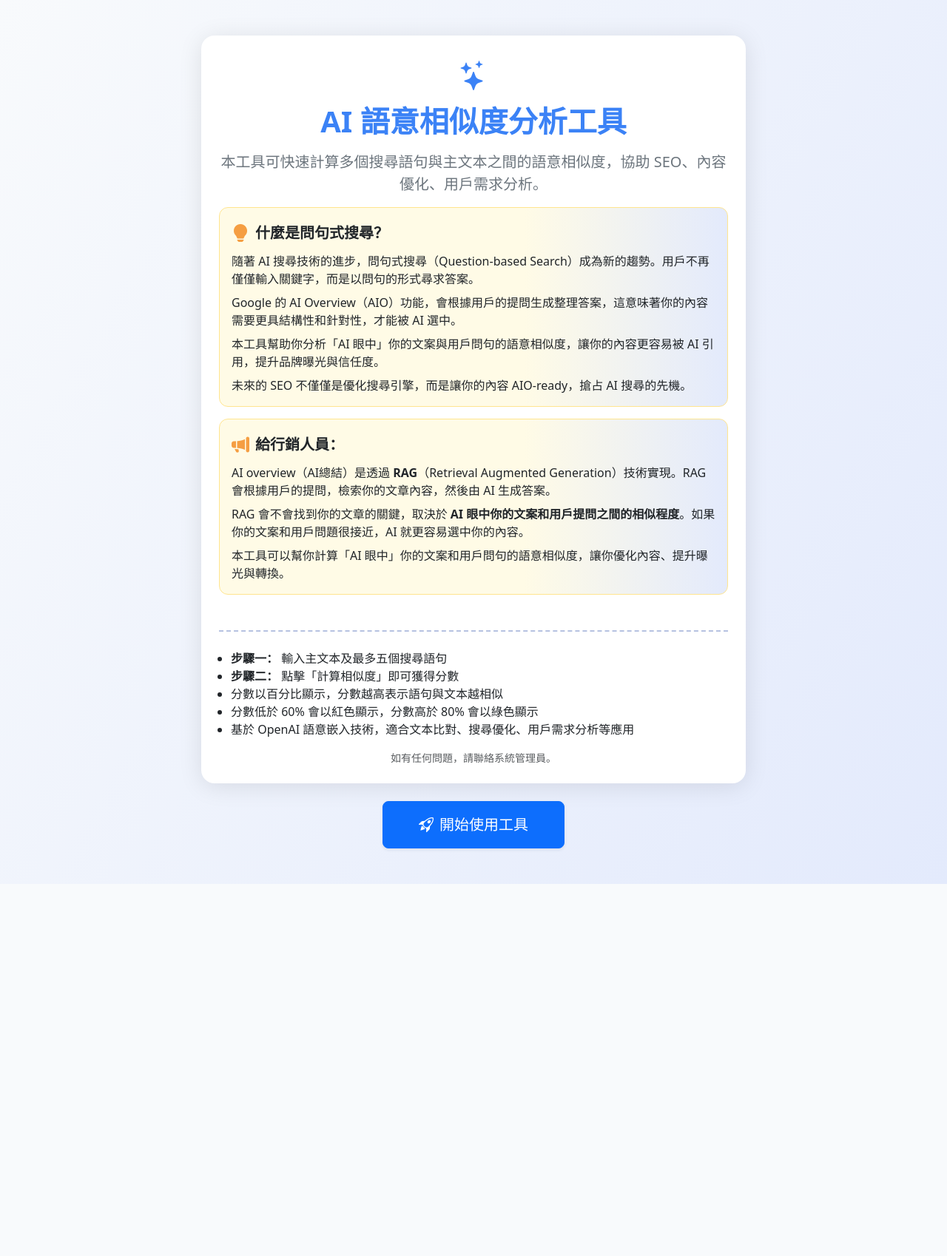
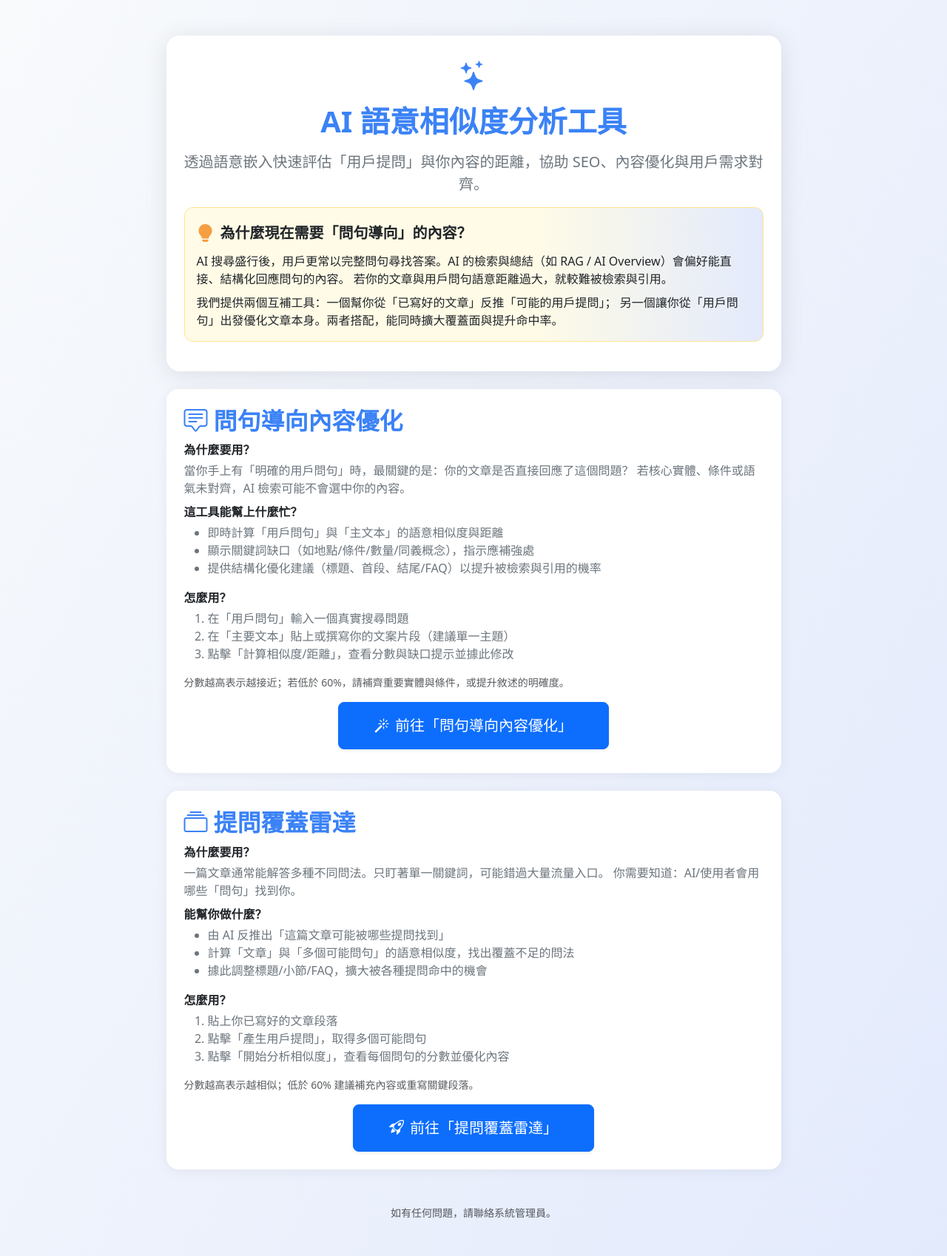
Before and after one commit to jmsie/aeo, a Django app: page / in a window 1280 px wide. Shown: the whole page at 74% size. Before the commit the page ends 1195 px from the top, so only its background shows below. Run offline with Django 4.2, Linux system fonts and the light colour scheme; parts of the project's set-up code (start-up, migrations or seed data) failed here and were passed over.

Commit message:
update text

```diff
--- a/text_similarity/app/templates/app/base.html
+++ b/text_similarity/app/templates/app/base.html
@@ -17,5 +17,6 @@
     <script src="https://cdn.jsdelivr.net/npm/bootstrap@5.3.0/dist/js/bootstrap.bundle.min.js"></script>
     <script src="https://cdnjs.cloudflare.com/ajax/libs/diff_match_patch/20121119/diff_match_patch.js"></script>
     {% block extra_js %}{% endblock %}
+    test
 </body>
 </html>
--- a/text_similarity/app/templates/app/home.html
+++ b/text_similarity/app/templates/app/home.html
@@ -4,6 +4,7 @@
     <meta charset="UTF-8">
     <meta name="viewport" content="width=device-width, initial-scale=1.0">
     <title>AI 語意相似度分析工具 | Home</title>
+    <meta name="description" content="以問句導向與多提問覆蓋兩大工具，計算用戶問句與內容的語意距離、找出關鍵詞缺口，幫你優化內容並提升 AI 搜尋與自然搜尋的命中率。">
     <link href="https://cdn.jsdelivr.net/npm/bootstrap@5.3.0/dist/css/bootstrap.min.css" rel="stylesheet">
     <link rel="stylesheet" href="https://cdn.jsdelivr.net/npm/bootstrap-icons@1.10.5/font/bootstrap-icons.css">
     <style>
@@ -23,51 +24,139 @@
             border-top: 2px dashed #b6c2e1;
             margin: 2rem 0 1.5rem 0;
         }
+        .tool-card {
+            box-shadow: 0 2px 18px rgba(0,0,0,0.06);
+            border-radius: 16px;
+        }
+        .tool-title {
+            color: #3b82f6;
+            font-weight: 700;
+        }
+        .cta-wrap a {
+            min-width: 260px;
+        }
     </style>
 </head>
 <body>
-    <div class="container py-5">
+    <div class="container py-5" role="main">
+        <!-- Hero -->
         <div class="row justify-content-center">
-            <div class="col-lg-8 col-md-10">
+            <div class="col-lg-9 col-md-10">
                 <div class="main-card card p-4 bg-white border-0 mb-4">
                     <div class="text-center mb-2">
                         <i class="bi bi-stars" style="font-size:2.5rem;color:#3b82f6;"></i>
                     </div>
                     <h1 class="mb-3 text-center fw-bold" style="color:#3b82f6;">AI 語意相似度分析工具</h1>
-                    <p class="lead text-center mb-3 text-secondary">本工具可快速計算多個搜尋語句與主文本之間的語意相似度，協助 SEO、內容優化、用戶需求分析。</p>
+                    <p class="lead text-center mb-3 text-secondary">
+                        透過語意嵌入快速評估「用戶提問」與你內容的距離，協助 SEO、內容優化與用戶需求對齊。
+                    </p>
                     <div class="alert alert-marketer mb-3">
                         <div class="d-flex align-items-center mb-2">
                             <i class="bi bi-lightbulb-fill me-2" style="font-size:1.5rem;color:#f59e42;"></i>
-                            <strong class="fs-5">什麼是問句式搜尋？</strong>
+                            <strong class="fs-5">為什麼現在需要「問句導向」的內容？</strong>
                         </div>
-                        <span class="d-block mt-2">隨著 AI 搜尋技術的進步，問句式搜尋（Question-based Search）成為新的趨勢。用戶不再僅僅輸入關鍵字，而是以問句的形式尋求答案。</span>
-                        <span class="d-block mt-2">Google 的 AI Overview（AIO）功能，會根據用戶的提問生成整理答案，這意味著你的內容需要更具結構性和針對性，才能被 AI 選中。</span>
-                        <span class="d-block mt-2">本工具幫助你分析「AI 眼中」你的文案與用戶問句的語意相似度，讓你的內容更容易被 AI 引用，提升品牌曝光與信任度。</span>
-                        <span class="d-block mt-2">未來的 SEO 不僅僅是優化搜尋引擎，而是讓你的內容 AIO-ready，搶占 AI 搜尋的先機。</span>
+                        <p class="mt-2 mb-1">
+                            AI 搜尋盛行後，用戶更常以完整問句尋找答案。AI 的檢索與總結（如 RAG / AI Overview）會偏好能直接、結構化回應問句的內容。
+                            若你的文章與用戶問句語意距離過大，就較難被檢索與引用。
+                        </p>
+                        <p class="mt-2 mb-0">
+                            我們提供兩個互補工具：一個幫你從「已寫好的文章」反推「可能的用戶提問」；
+                            另一個讓你從「用戶問句」出發優化文章本身。兩者搭配，能同時擴大覆蓋面與提升命中率。
+                        </p>
                     </div>
-                    <div class="alert alert-marketer mb-3">
-                        <div class="d-flex align-items-center mb-2">
-                            <i class="bi bi-megaphone-fill me-2" style="font-size:1.5rem;color:#f59e42;"></i>
-                            <strong class="fs-5">給行銷人員：</strong>
+                </div>
+            </div>
+        </div>
+
+        <!-- 工具 B：問句導向內容優化（query_based_text_optimize） -->
+        <div class="row justify-content-center">
+            <div class="col-lg-9 col-md-10">
+                <div class="tool-card card p-4 bg-white border-0 mb-4">
+                    <h2 class="tool-title mb-2"><i class="bi bi-chat-square-text me-2"></i>問句導向內容優化</h2>
+                    <!-- 為什麼 -->
+                    <div class="mb-2">
+                        <strong>為什麼要用？</strong>
+                        <div class="text-secondary mt-1">
+                            當你手上有「明確的用戶問句」時，最關鍵的是：你的文章是否直接回應了這個問題？
+                            若核心實體、條件或語氣未對齊，AI 檢索可能不會選中你的內容。
                         </div>
-                        <span class="d-block mt-2">AI overview（AI總結）是透過 <b>RAG</b>（Retrieval Augmented Generation）技術實現。RAG 會根據用戶的提問，檢索你的文章內容，然後由 AI 生成答案。</span>
-                        <span class="d-block mt-2">RAG 會不會找到你的文章的關鍵，取決於 <b>AI 眼中你的文案和用戶提問之間的相似程度</b>。如果你的文案和用戶問題很接近，AI 就更容易選中你的內容。</span>
-                        <span class="d-block mt-2">本工具可以幫你計算「AI 眼中」你的文案和用戶問句的語意相似度，讓你優化內容、提升曝光與轉換。</span>
                     </div>
-                    <div class="divider"></div>
-                    <ul class="mb-3 ps-3">
-                        <li><b>步驟一：</b> 輸入主文本及最多五個搜尋語句</li>
-                        <li><b>步驟二：</b> 點擊「計算相似度」即可獲得分數</li>
-                        <li>分數以百分比顯示，分數越高表示語句與文本越相似</li>
-                        <li>分數低於 60% 會以紅色顯示，分數高於 80% 會以綠色顯示</li>
-                        <li>基於 OpenAI 語意嵌入技術，適合文本比對、搜尋優化、用戶需求分析等應用</li>
-                    </ul>
-                    <div class="small text-muted text-center">如有任何問題，請聯絡系統管理員。</div>
+                    <!-- 能幫什麼 -->
+                    <div class="mb-2">
+                        <strong>這工具能幫上什麼忙？</strong>
+                        <ul class="text-secondary mt-1 mb-2">
+                            <li>即時計算「用戶問句」與「主文本」的語意相似度與距離</li>
+                            <li>顯示關鍵詞缺口（如地點/條件/數量/同義概念），指示應補強處</li>
+                            <li>提供結構化優化建議（標題、首段、結尾/FAQ）以提升被檢索與引用的機率</li>
+                        </ul>
+                    </div>
+                    <!-- 怎麼用 -->
+                    <div class="mb-3">
+                        <strong>怎麼用？</strong>
+                        <ol class="text-secondary mt-1">
+                            <li>在「用戶問句」輸入一個真實搜尋問題</li>
+                            <li>在「主要文本」貼上或撰寫你的文案片段（建議單一主題）</li>
+                            <li>點擊「計算相似度/距離」，查看分數與缺口提示並據此修改</li>
+                        </ol>
+                        <div class="small text-muted">分數越高表示越接近；若低於 60%，請補齊重要實體與條件，或提升敘述的明確度。</div>
+                    </div>
+                    <div class="cta-wrap text-center mb-2">
+                        <a href="/query_based_text_optimize/" class="btn btn-primary btn-lg px-5 py-3 shadow-sm"
+                           aria-label="前往問句導向內容優化工具頁面">
+                            <i class="bi bi-magic me-2"></i>前往「問句導向內容優化」
+                        </a>
+                    </div>
                 </div>
-                <div class="text-center mt-4">
-                    <a href="/text_similarity/" class="btn btn-primary btn-lg px-5 py-3 shadow-sm" style="font-size:1.25em;">
-                        <i class="bi bi-rocket-takeoff me-2"></i>開始使用工具
-                    </a>
+            </div>
+        </div>
+
+        <!-- 工具 A：提問覆蓋雷達（text_similarity） -->
+        <div class="row justify-content-center">
+            <div class="col-lg-9 col-md-10">
+                <div class="tool-card card p-4 bg-white border-0 mb-4">
+                    <h2 class="tool-title mb-2"><i class="bi bi-collection me-2"></i>提問覆蓋雷達</h2>
+                    <!-- 為什麼 -->
+                    <div class="mb-2">
+                        <strong>為什麼要用？</strong>
+                        <div class="text-secondary mt-1">
+                            一篇文章通常能解答多種不同問法。只盯著單一關鍵詞，可能錯過大量流量入口。
+                            你需要知道：AI/使用者會用哪些「問句」找到你。
+                        </div>
+                    </div>
+                    <!-- 能幫什麼 -->
+                    <div class="mb-2">
+                        <strong>能幫你做什麼？</strong>
+                        <ul class="text-secondary mt-1 mb-2">
+                            <li>由 AI 反推出「這篇文章可能被哪些提問找到」</li>
+                            <li>計算「文章」與「多個可能問句」的語意相似度，找出覆蓋不足的問法</li>
+                            <li>據此調整標題/小節/FAQ，擴大被各種提問命中的機會</li>
+                        </ul>
+                    </div>
+                    <!-- 怎麼用 -->
+                    <div class="mb-3">
+                        <strong>怎麼用？</strong>
+                        <ol class="text-secondary mt-1">
+                            <li>貼上你已寫好的文章段落</li>
+                            <li>點擊「產生用戶提問」，取得多個可能問句</li>
+                            <li>點擊「開始分析相似度」，查看每個問句的分數並優化內容</li>
+                        </ol>
+                        <div class="small text-muted">分數越高表示越相似；低於 60% 建議補充內容或重寫關鍵段落。</div>
+                    </div>
+                    <div class="cta-wrap text-center">
+                        <a href="/text_similarity/" class="btn btn-primary btn-lg px-5 py-3 shadow-sm"
+                        aria-label="前往提問覆蓋雷達工具頁面">
+                            <i class="bi bi-rocket-takeoff me-2"></i>前往「提問覆蓋雷達」
+                        </a>
+                    </div>
+                </div>
+            </div>
+        </div>
+
+        <!-- Footer note -->
+        <div class="row justify-content-center mt-4">
+            <div class="col-lg-9 col-md-10">
+                <div class="text-center small text-muted">
+                    如有任何問題，請聯絡系統管理員。
                 </div>
             </div>
         </div>
--- a/text_similarity/app/templates/app/query_based_text_optimize.html
+++ b/text_similarity/app/templates/app/query_based_text_optimize.html
@@ -5,7 +5,7 @@
 {% block content %}
     <!-- Header -->
     <div class="header">
-        <h1><i class="fas fa-pen-ruler"></i> Query-Based 文本優化</h1>
+        <h1><i class="fas fa-pen-ruler"></i> 問句導向內容優化</h1>
         <button class="new-session-btn" onclick="createNewSession()">
             <i class="fas fa-plus"></i> 新工作階段
         </button>
--- a/text_similarity/app/templates/app/text_similarity.html
+++ b/text_similarity/app/templates/app/text_similarity.html
@@ -5,7 +5,7 @@
 {% block content %}
     <!-- Header -->
     <div class="header">
-        <h1><i class="fas fa-brain"></i> AI 語意相似度分析</h1>
+        <h1><i class="fas fa-brain"></i> 提問覆蓋雷達</h1>
         <button class="new-session-btn" onclick="createNewSession()">
             <i class="fas fa-plus"></i> 新工作階段
         </button>
```
